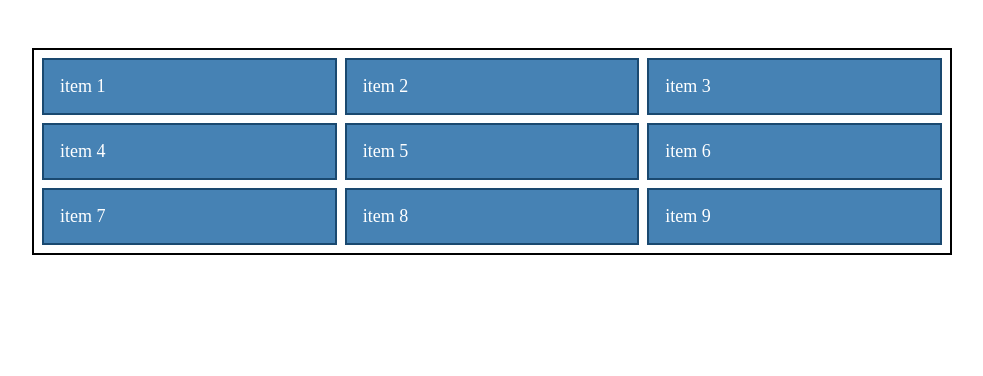
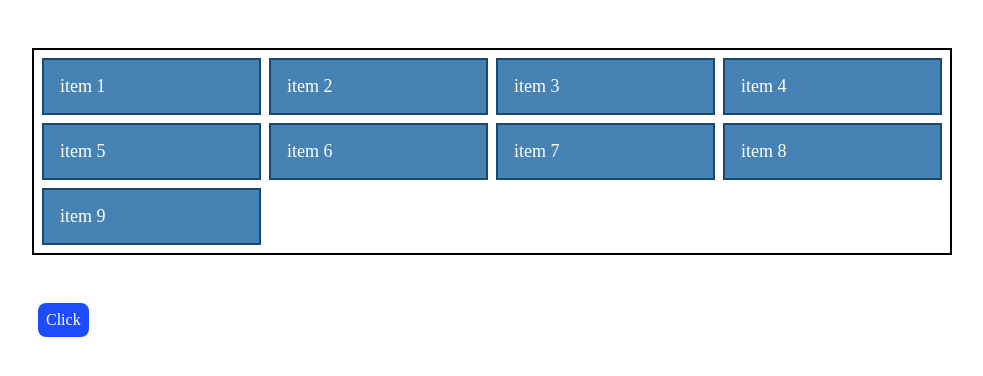
Before and after one commit to sinaderik/CssGrid-practice, a plain HTML site: page index.html in a window 1280 px wide. Shown: the whole page, without its empty margins (148-1131 px from the left). Drawn offline with Linux system fonts and the light colour scheme.

Commit message:
grid area added

```diff
--- /dev/null
+++ b/app.js
@@ -0,0 +1,11 @@
+const btn=document.getElementById('main-btn')
+const container=document.querySelector('#gridContainer')
+const gridItems=container.children
+
+btn.addEventListener('click',(e)=>{
+    e.preventDefault()
+    const gridItem=document.createElement('div')
+    gridItem.className='grid-item';
+    gridItem.innerText=`New Item ${gridItems.length +1}`
+    container.append(gridItem)
+})
--- /dev/null
+++ b/grid2.css
@@ -0,0 +1,43 @@
+*{
+    margin: 0;
+    padding: 0;
+    box-sizing: border-box;
+}
+body{
+    display: grid;
+    grid-template-areas:
+    'header header header'
+    'nav main sidebar'
+    'nav footer footer';
+    grid-template-columns: 1fr 5fr 1fr;
+    grid-template-rows: 80px 1fr 100px;
+    height: 100vh;
+    font-size: 22px;
+    font-family: sans-serif;
+}
+header,
+main,
+nav,
+aside,
+footer{
+    padding: 20px;
+    color: white;
+    background-color: rgb(5, 85, 117);
+    border: 2px solid skyblue;
+}
+
+header{
+    grid-area: header;
+}
+main{
+    grid-area: main;
+}
+nav{
+    grid-area: nav;
+}
+aside{
+    grid-area: sidebar;
+}
+footer{
+    grid-area: footer;
+}
--- a/index.html
+++ b/index.html
@@ -1,12 +1,15 @@
 <html lang="en">
+
 <head>
     <meta charset="UTF-8">
     <meta name="viewport" content="width=device-width, initial-scale=1.0">
     <link rel="stylesheet" href="style.css">
     <title>CSS GRID</title>
 </head>
+
 <body>
-    <div class="grid-container">
+    <div class="container">
+        <div class="grid-container" id="gridContainer">
             <div class="grid-item">item 1</div>
             <div class="grid-item">item 2</div>
             <div class="grid-item">item 3</div>
@@ -16,5 +19,11 @@
             <div class="grid-item">item 7</div>
             <div class="grid-item">item 8</div>
             <div class="grid-item">item 9</div>
+        </div>
+        <button id="main-btn">Click</button>
+
+    </div>
+    <script src="app.js"></script>
 </body>
+
 </html>
--- a/style.css
+++ b/style.css
@@ -1,7 +1,19 @@
+.container {
+    max-width: 1100px;
+    margin: 0 auto;
+}
+
 .grid-container {
     padding: 0.5rem;
     display: grid;
-    grid-template-columns: repeat(3, 1fr);
+    /* grid-template-columns: repeat(3, 1fr); */
+    /* The line below plays the rule of flex-wrap */
+    grid-template-columns: repeat(auto-fill,minmax(200px,1fr));
+    /* grid-auto-rows: minmax(150px , auto); */
+    /* grid-template-rows: repeat(3, 300px); */
+    /* align-items: start; */
+    /* justify-content: end; */
+
     gap: 0.5rem;
     max-width: 900px;
     margin: 3rem auto;
@@ -16,9 +28,44 @@
     font-size: 18px;
 
 }
+/*
+.grid-item:nth-of-type(1){
+    grid-column: 1/3;
+}
+.grid-item:nth-of-type(4){
+    grid-column: 2/4;
+}
+.grid-item:nth-of-type(5){
+    grid-column: 1/3;
+    grid-row: 3/5;
+}
+.grid-item:nth-of-type(6){
+    grid-column: 3/4;
+    grid-row: 3/6;
+} */
+/* .grid-item:nth-of-type(2) {
+    width: 100px;
+    align-self: end;
+    justify-self: end;
+} */
 
-/* @media(max-width:300px) {
+button {
+    all: unset;
+    border-radius: 8px;
+    background-color: rgb(28, 76, 252);
+    padding: 0.5rem;
+    color: white;
+    cursor: pointer;
+    margin-left: 6rem;
+}
+
+/* @media(max-width:500px) {
     .grid-container{
         grid-template-columns: repeat(2,1fr);
     }
+}
+@media(max-width:300px) {
+    .grid-container{
+        grid-template-columns: 1fr;
+    }
 } */
```
Also changed, not shown: grid2.html (added, +15 -0 lines). Lines whose indentation alone changed are shown as unchanged.
